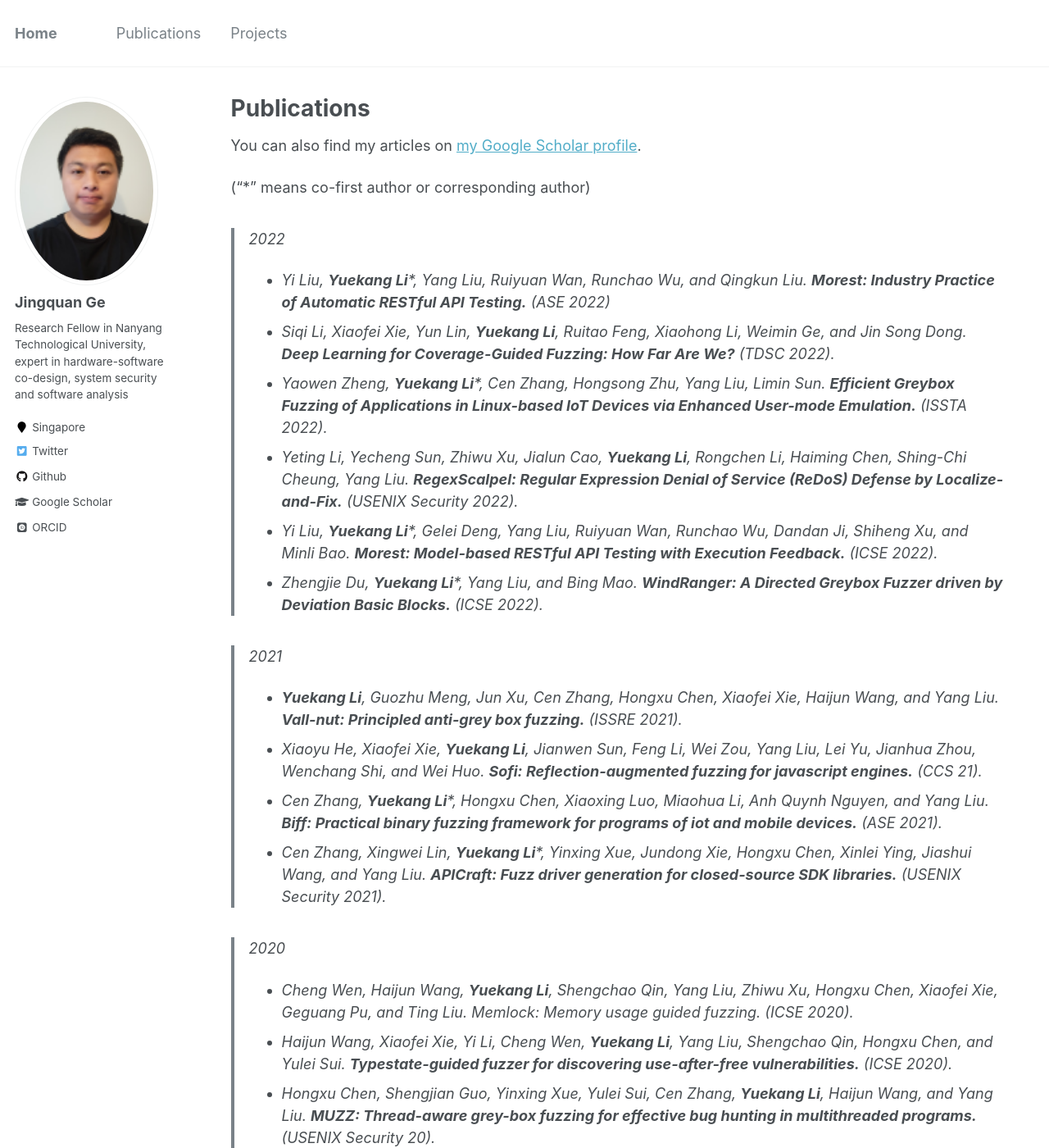
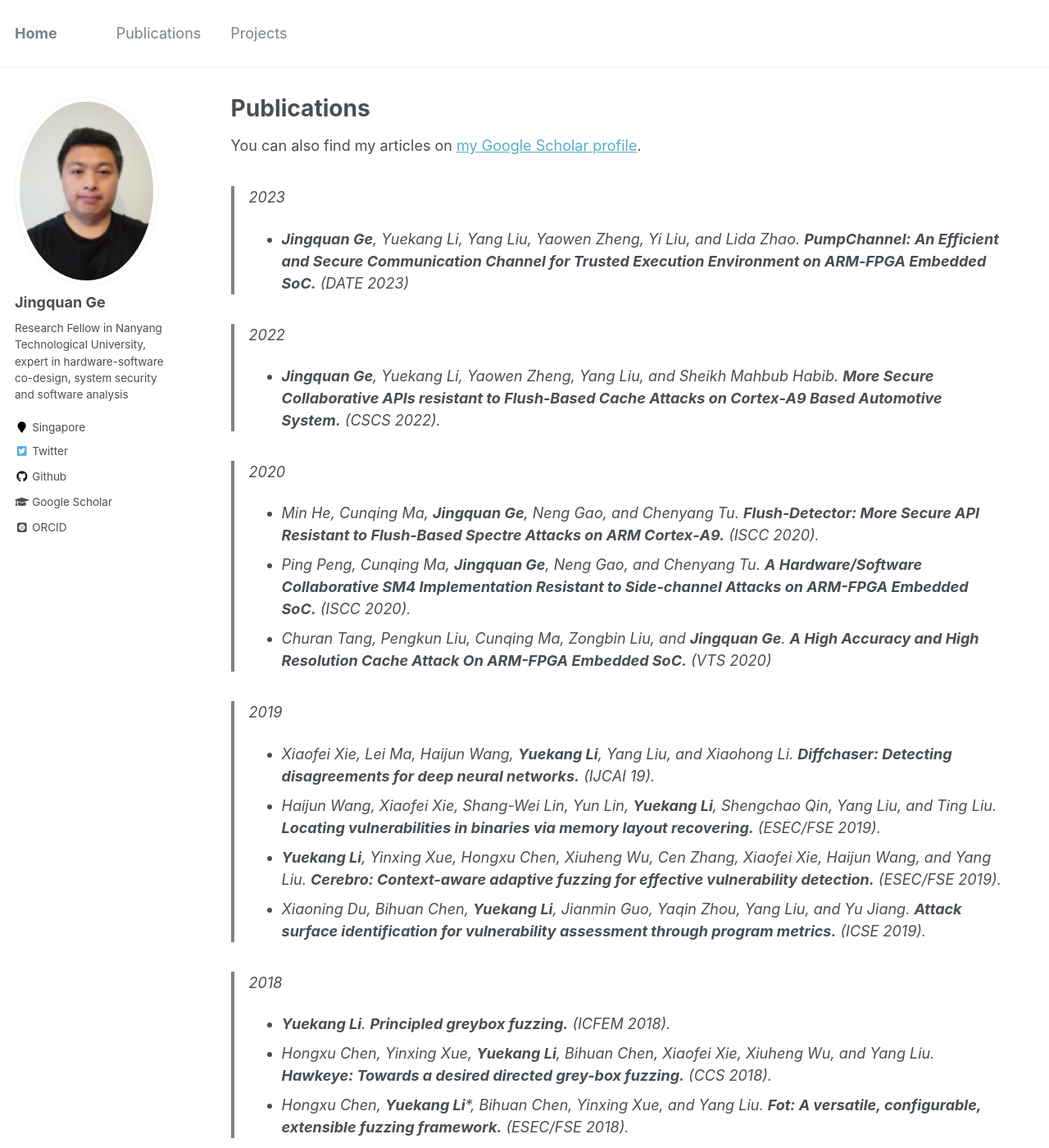
Before and after one commit to gejingquan/gejingquan.github.io, a Jekyll site: the page built from _pages/publications.md, in a window 1280 px wide and 1400 px high. Shown: the whole window at 82% size. Built offline with Jekyll 4.4.1, drawn with Linux system fonts in a browser that asks for light colours; some web fonts are replaced; some of the changed text lies outside the part shown.

Commit message:
Update publications.md

```diff
--- a/_pages/publications.md
+++ b/_pages/publications.md
@@ -6,41 +6,19 @@ author_profile: true
 ---
 You can also find my articles on <a href="https://scholar.google.com/citations?hl=en&user=v1HnGGEAAAAJ">my Google Scholar profile</a>.
 
-("*" means co-first author or corresponding author)
+
+> 2023
+- **Jingquan Ge**, Yuekang Li, Yang Liu, Yaowen Zheng, Yi Liu, and Lida Zhao. **PumpChannel: An Efficient and Secure Communication Channel for Trusted Execution Environment on ARM‑FPGA Embedded SoC.** (DATE 2023)
 
 > 2022
-- Yi Liu, **Yuekang Li***, Yang Liu, Ruiyuan Wan, Runchao Wu, and Qingkun Liu. **Morest: Industry Practice of Automatic
-  RESTful API Testing.** (ASE 2022)
-- Siqi Li, Xiaofei Xie, Yun Lin, **Yuekang Li**, Ruitao Feng, Xiaohong Li, Weimin Ge, and Jin Song Dong. **Deep
-  Learning for Coverage-Guided Fuzzing: How Far Are We?** (TDSC 2022).
-- Yaowen Zheng, **Yuekang Li***, Cen Zhang, Hongsong Zhu, Yang Liu, Limin Sun. **Efficient Greybox Fuzzing of
-  Applications in Linux-based IoT Devices via Enhanced User-mode Emulation.** (ISSTA 2022).
-- Yeting Li, Yecheng Sun, Zhiwu Xu, Jialun Cao, **Yuekang Li**, Rongchen Li, Haiming Chen, Shing-Chi Cheung,
-  Yang Liu. **RegexScalpel: Regular Expression Denial of Service (ReDoS) Defense by Localize-and-Fix.** (USENIX Security 2022).
-- Yi Liu, **Yuekang Li***, Gelei Deng, Yang Liu, Ruiyuan Wan, Runchao Wu, Dandan Ji, Shiheng Xu, and Minli
-  Bao. **Morest: Model-based RESTful API Testing with Execution Feedback.** (ICSE 2022).
-- Zhengjie Du, **Yuekang Li***, Yang Liu, and Bing Mao. **WindRanger: A Directed Greybox Fuzzer driven by
-  Deviation Basic Blocks.** (ICSE 2022).
+- **Jingquan Ge**, Yuekang Li, Yaowen Zheng, Yang Liu, and Sheikh Mahbub Habib. **More Secure Collaborative APIs resistant to Flush‑Based Cache Attacks on Cortex‑A9 Based Automotive System.** (CSCS 2022).
 
-> 2021
-- **Yuekang Li**, Guozhu Meng, Jun Xu, Cen Zhang, Hongxu Chen, Xiaofei Xie, Haijun Wang, and Yang Liu.
-  **Vall-nut: Principled anti-grey box fuzzing.** (ISSRE 2021).
-- Xiaoyu He, Xiaofei Xie, **Yuekang Li**, Jianwen Sun, Feng Li, Wei Zou, Yang Liu, Lei Yu, Jianhua Zhou,
-  Wenchang Shi, and Wei Huo. **Sofi: Reflection-augmented fuzzing for javascript engines.** (CCS 21).
-- Cen Zhang, **Yuekang Li***, Hongxu Chen, Xiaoxing Luo, Miaohua Li, Anh Quynh Nguyen, and Yang Liu. **Biff:
-  Practical binary fuzzing framework for programs of iot and mobile devices.** (ASE 2021).
-- Cen Zhang, Xingwei Lin, **Yuekang Li***, Yinxing Xue, Jundong Xie, Hongxu Chen, Xinlei Ying, Jiashui Wang,
-  and Yang Liu. **APICraft: Fuzz driver generation for closed-source SDK libraries.** (USENIX Security 2021).
+
 
 > 2020
-- Cheng Wen, Haijun Wang, **Yuekang Li**, Shengchao Qin, Yang Liu, Zhiwu Xu, Hongxu Chen, Xiaofei Xie,
-  Geguang Pu, and Ting Liu. Memlock: Memory usage guided fuzzing. (ICSE 2020).
-- Haijun Wang, Xiaofei Xie, Yi Li, Cheng Wen, **Yuekang Li**, Yang Liu, Shengchao Qin, Hongxu Chen, and Yulei
-  Sui. **Typestate-guided fuzzer for discovering use-after-free vulnerabilities.** (ICSE 2020).
-- Hongxu Chen, Shengjian Guo, Yinxing Xue, Yulei Sui, Cen Zhang, **Yuekang Li**, Haijun Wang, and Yang Liu.
-  **MUZZ: Thread-aware grey-box fuzzing for effective bug hunting in multithreaded programs.** (USENIX Security 20).
-- **Yuekang Li**, Hongxu Chen, Cen Zhang, Siyang Xiong, Chaoyi Liu, and Yi Wang. **Ori: A greybox fuzzer for
-  some/ip protocols in automotive ethernet.** (APSEC 2020).
+- Min He, Cunqing Ma, **Jingquan Ge**, Neng Gao, and Chenyang Tu. **Flush‑Detector: More Secure API Resistant to Flush‑Based Spectre Attacks on ARM Cortex‑A9.** (ISCC 2020).
+- Ping Peng, Cunqing Ma, **Jingquan Ge**, Neng Gao, and Chenyang Tu. **A Hardware/Software Collaborative SM4 Implementation Resistant to Side-channel Attacks on ARM-FPGA Embedded SoC.** (ISCC 2020).
+- Churan Tang, Pengkun Liu, Cunqing Ma, Zongbin Liu, and **Jingquan Ge**. **A High Accuracy and High Resolution Cache Attack On ARM-FPGA Embedded SoC.** (VTS 2020)
 
 > 2019
 - Xiaofei Xie, Lei Ma, Haijun Wang, **Yuekang Li**, Yang Liu, and Xiaohong Li. **Diffchaser: Detecting
```
